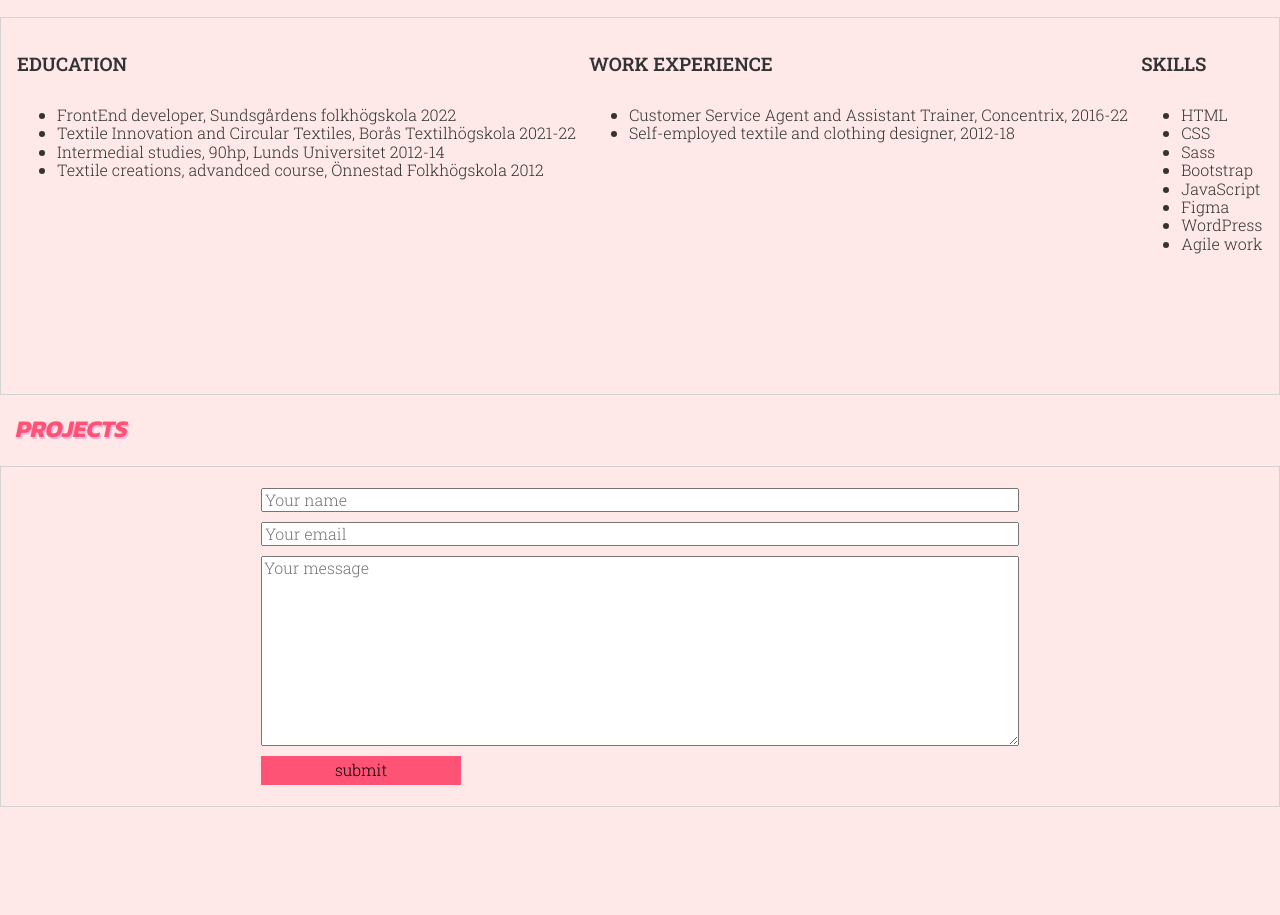
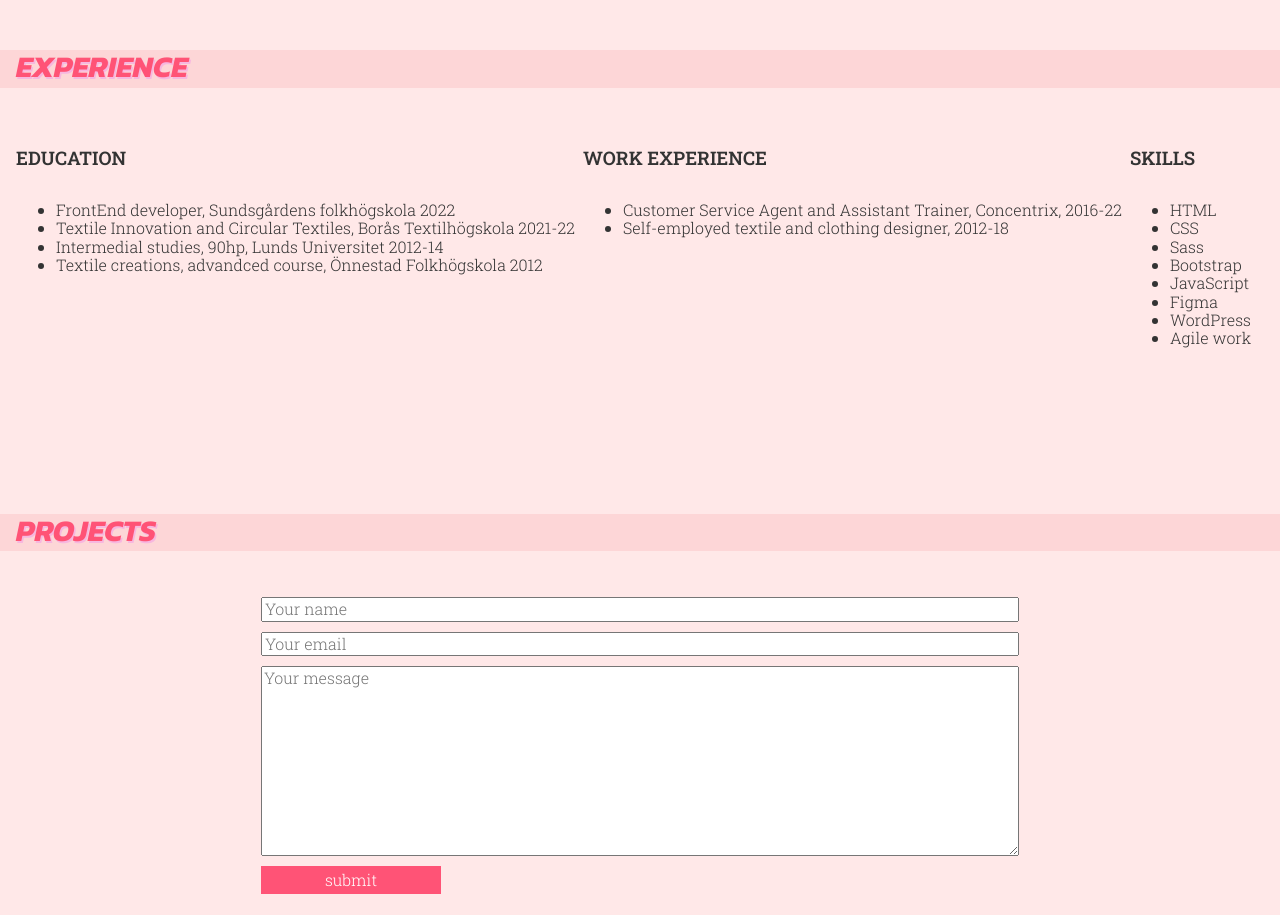
Before and after one commit to amelielidaeng/amelielidang.se, a plain HTML site: page index.html in a window 1280 px wide. Shown: the part 1397-2312 px from the top of the page. Before the commit the page ends 2204 px from the top, so only its background shows below. Drawn offline with Linux system fonts and the light colour scheme.

Commit message:
backgrounds, finetuning

```diff
--- a/index.html
+++ b/index.html
@@ -182,7 +182,7 @@
                 <label for="email"></label>
                 <input type="email" id="email" placeholder="Your email" class="form">
                 <textarea name="message" id="message" cols="30" rows="10" placeholder="Your message" class="form"></textarea>
-                <button class="btn btn__form">submit</button>
+                <button class="btn form__btn">submit</button>
             </form>
         </section>
     </main>
--- a/styles/_contact.scss
+++ b/styles/_contact.scss
@@ -11,4 +11,8 @@
 
 .form {
     margin: 5px;
+
+    &__btn {
+        color: white;
+    }
 }
--- a/styles/_defaults.scss
+++ b/styles/_defaults.scss
@@ -18,10 +18,12 @@ body {
 }
 
 section {
+    display: flex;
+    align-content: center;
     margin: auto;
     padding: 1rem;
     min-height: 40vh;
-    border: 1px solid lightgray
+//    border: 1px solid lightgray
 }
 
 .link {
@@ -30,7 +32,7 @@ section {
 }
 
 .btn {
-    width: 200px;
+    width: 180px;
     margin: 5px;
     border: none;
     text-decoration: none;
@@ -63,11 +65,13 @@ section {
     padding-left: 1rem;
     padding-bottom: .2rem;
     font-family: "Kanit", sans-serif;
+    font-size: 30px;
     color: #ff5376;
     text-shadow: 1.5px 1.5px #f7b7df;
     text-transform: uppercase;
     font-style: italic;
     position: relative;
+    background-color: rgb(253, 214, 215);
 
     &:hover {
         color: #7FEFBD;
--- a/styles/_work.scss
+++ b/styles/_work.scss
@@ -6,6 +6,8 @@ $desktop: 1200px;
     display: flex;
     flex-direction: column;
     padding: .5rem;
+    margin-top: 2rem;
+    margin-bottom: 2rem;
 }
 
 .work__title {
```
Also changed, not shown: styles/index.css.
